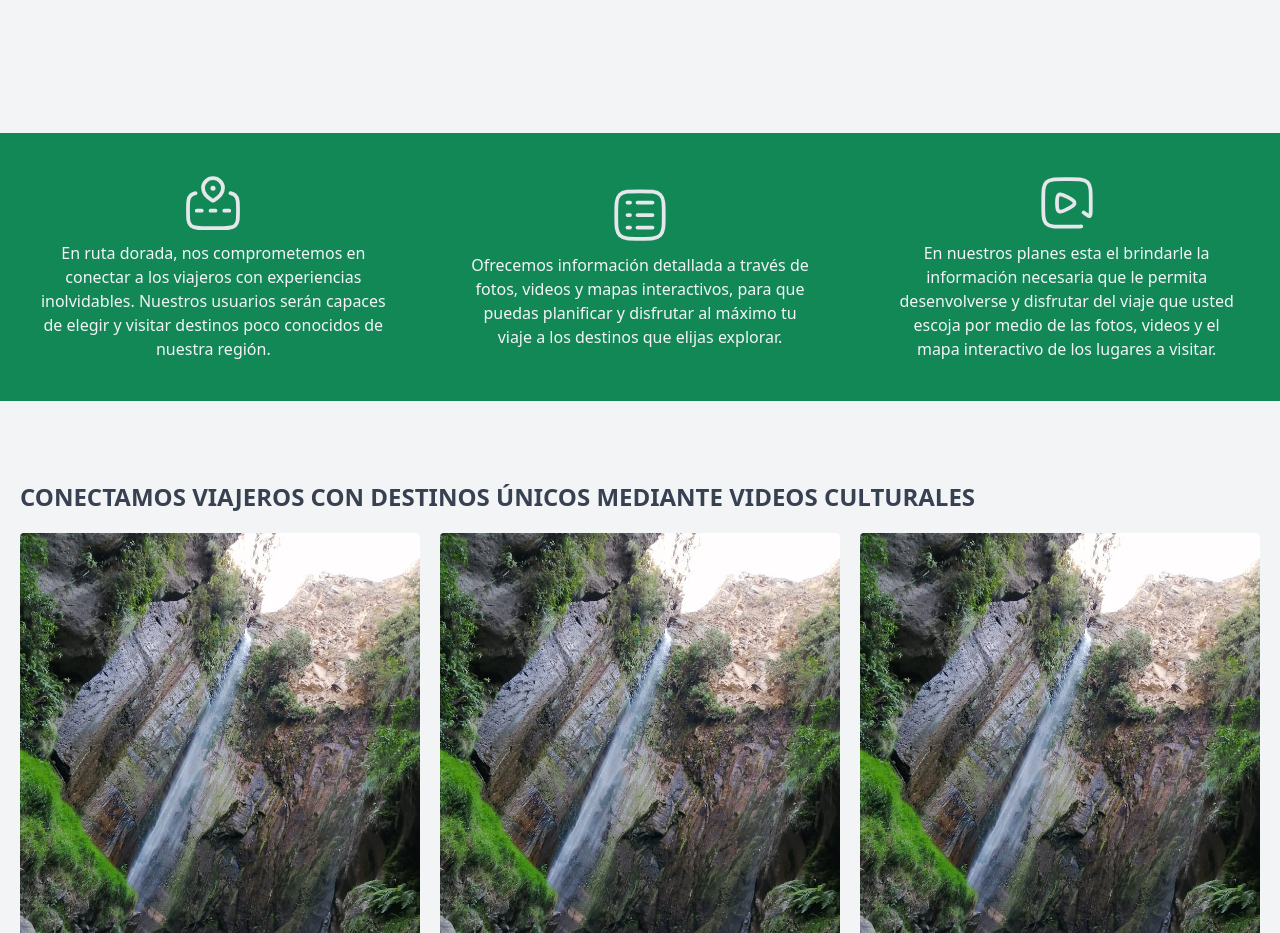
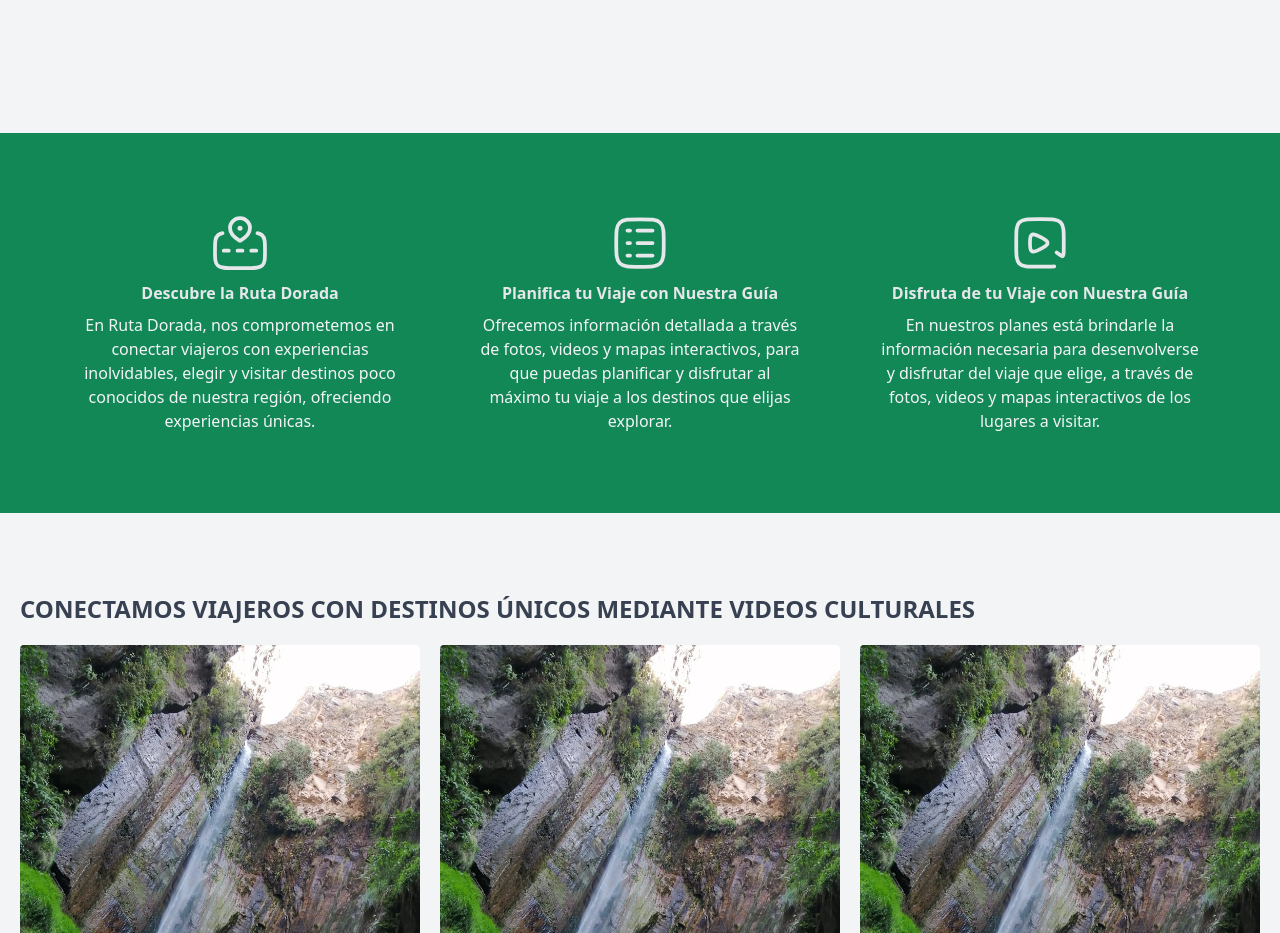
Before and after one commit to devbryan02/turismo-startup, an Astro site: page / in a window 1280 px wide. Shown: the part 2320-3253 px from the top of the page. Built offline with nearby package versions, Linux system fonts and the light colour scheme; Astro itself is replaced by a stand-in of ours.

Commit message:
agregando padding a la seccion beneficios

```diff
--- a/src/cards/CardsBeneficios.astro
+++ b/src/cards/CardsBeneficios.astro
@@ -1,10 +1,11 @@
 ---
 interface Props {
   message: string;
-  clasName:string
+  clasName:string;
+  title:string
 }
 
-const { message, clasName } = Astro.props;
+const { message, clasName, title } = Astro.props;
 ---
 
 <div class={clasName}>
@@ -12,6 +13,7 @@ const { message, clasName } = Astro.props;
     <slot />
   </div>
   <div>
+    <h5 class="text-center font-semibold text-gray-200 mb-2">{title}</h5>
     <p class="text-center text-gray-100">{message}</p>
   </div>
 </div>
--- a/src/components/Beneficios.astro
+++ b/src/components/Beneficios.astro
@@ -2,25 +2,30 @@
 import CardsBeneficios from "../cards/CardsBeneficios.astro";
 import PathIcon from "../icons/PathIcon.astro";
 import InfoIcon from "../icons/InfoIcon.astro";
-import VideoIcon from "../icons/VideoIcon.astro"
+import VideoIcon from "../icons/VideoIcon.astro";
 ---
 
-<div class="grid grid-cols-1 md:grid-cols-3 justify-items-stretch bg-[#138857]  mt-5 md:mt-20">
+<div
+  class="grid grid-cols-1 md:grid-cols-3 justify-items-center bg-[#138857] mt-5 md:mt-20 p-5 md:p-10"
+>
   <CardsBeneficios
+    title="Descubre la Ruta Dorada"
     clasName="flex flex-col gap-2 justify-center items-center p-5 md:p-10 "
-    message="En ruta dorada, nos comprometemos en conectar a los viajeros con experiencias inolvidables. Nuestros usuarios serán capaces de elegir y visitar destinos poco conocidos de nuestra región. "
+    message="En Ruta Dorada, nos comprometemos en conectar viajeros con experiencias inolvidables, elegir y visitar destinos poco conocidos de nuestra región, ofreciendo experiencias únicas."
   >
     <PathIcon />
   </CardsBeneficios>
   <CardsBeneficios
+    title="Planifica tu Viaje con Nuestra Guía"
     clasName="flex flex-col gap-2 justify-center items-center p-5 md:p-10 "
     message="Ofrecemos información detallada a través de fotos, videos y mapas interactivos, para que puedas planificar y disfrutar al máximo tu viaje a los destinos que elijas explorar."
   >
     <InfoIcon />
   </CardsBeneficios>
   <CardsBeneficios
+    title="Disfruta de tu Viaje con Nuestra Guía"
     clasName="flex flex-col gap-2 justify-center items-center p-5 md:p-10"
-    message="En nuestros planes esta el brindarle la información necesaria que le permita desenvolverse y disfrutar del viaje que usted escoja por medio de las fotos, videos y el mapa interactivo  de los lugares a visitar. "
+    message="En nuestros planes está brindarle la información necesaria para desenvolverse y disfrutar del viaje que elige, a través de fotos, videos y mapas interactivos de los lugares a visitar."
   >
     <VideoIcon />
   </CardsBeneficios>
```
